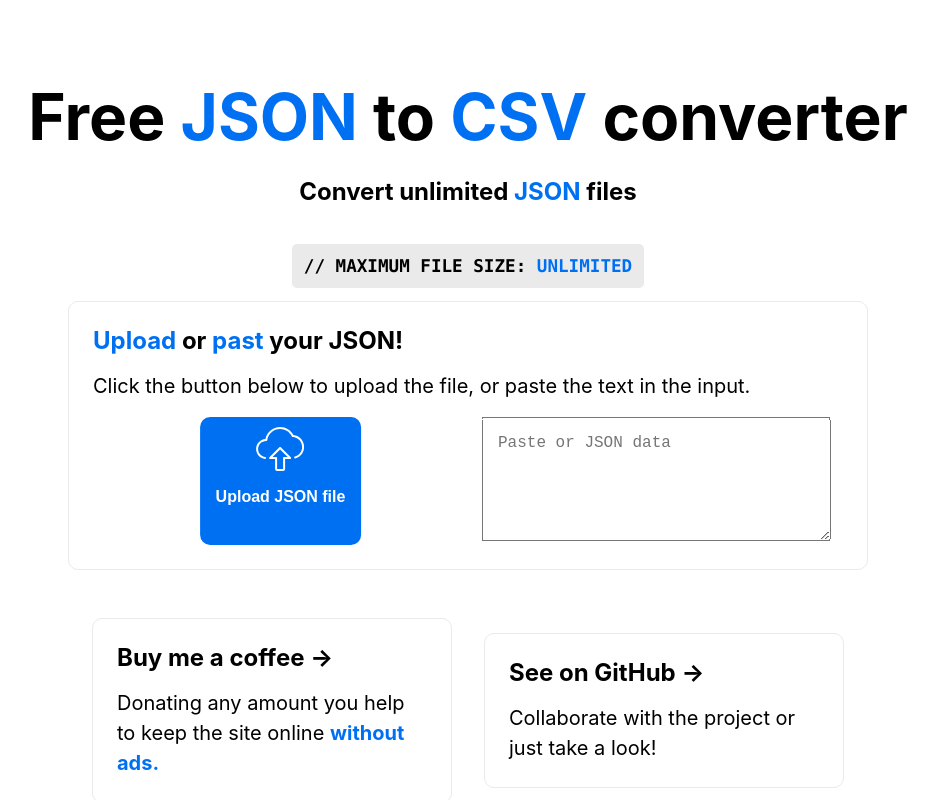
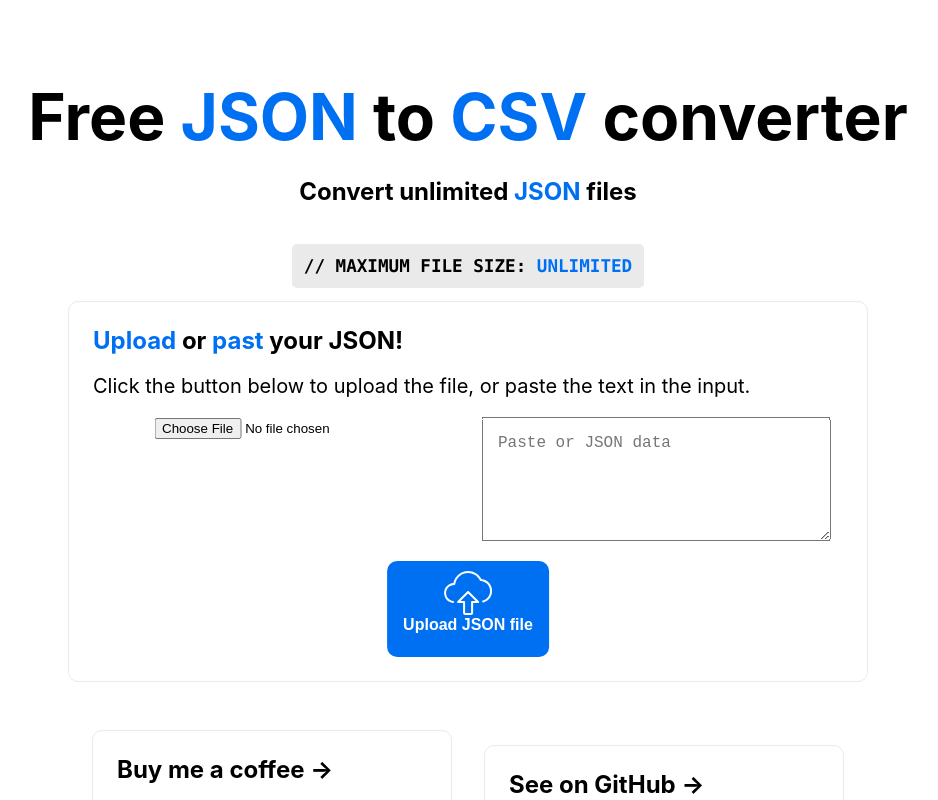
Before and after one commit to matthsena/jsoncsv.org, a Next.js app: page / in a window 1280 px wide. Shown: the top 800 px of the page, without its empty margins (172-1110 px from the left). Built offline with nearby package versions, Linux system fonts and the light colour scheme.

Commit message:
Update button from input

```diff
--- a/pages/index.js
+++ b/pages/index.js
@@ -1,4 +1,14 @@
 import Head from 'next/head'
+
+let selectedFile
+
+const onFileChange = event => {
+  selectedFile = event.target.files[0];
+};
+
+const onFileUpload = () => {
+     console.log(selectedFile)
+};
 
 export default function Home() {
   return (
@@ -26,10 +36,15 @@ export default function Home() {
 
             <div className="actions">
                 <div className="half-relative">
-                    <button>          <img src="/cloud.svg" alt="Vercel Logo" className="btn-img" /> <br></br>Upload JSON file</button>
+                    <input type="file" onChange={onFileChange} />
                 </div>
                 <div className="half-relative">
                     <textarea cols="30" rows="5" placeholder="Paste or JSON data"></textarea>
+                </div>
+            </div>
+            <div className="actions">
+                <div className="full-relative">
+                  <button onClick={ onFileUpload }><img src="/cloud.svg" alt="Vercel Logo" className="btn-img" /> <br></br>Upload JSON file</button>
                 </div>
             </div>
         </div>
@@ -174,11 +189,15 @@ export default function Home() {
           display: flex;
           flex-wrap: wrap;
         }
+        .full-relative {
+          flex: 0 0 100%;
+          max-width: 100%;
+        }
         .half-relative {
           flex: 0 0 50%;
           max-width: 50%
         }
-        .half-relative * {
+        .half-relative *, .full-relative * {
           position: relative;
           transform: translateX(-50%);
           left: 50%;
```
